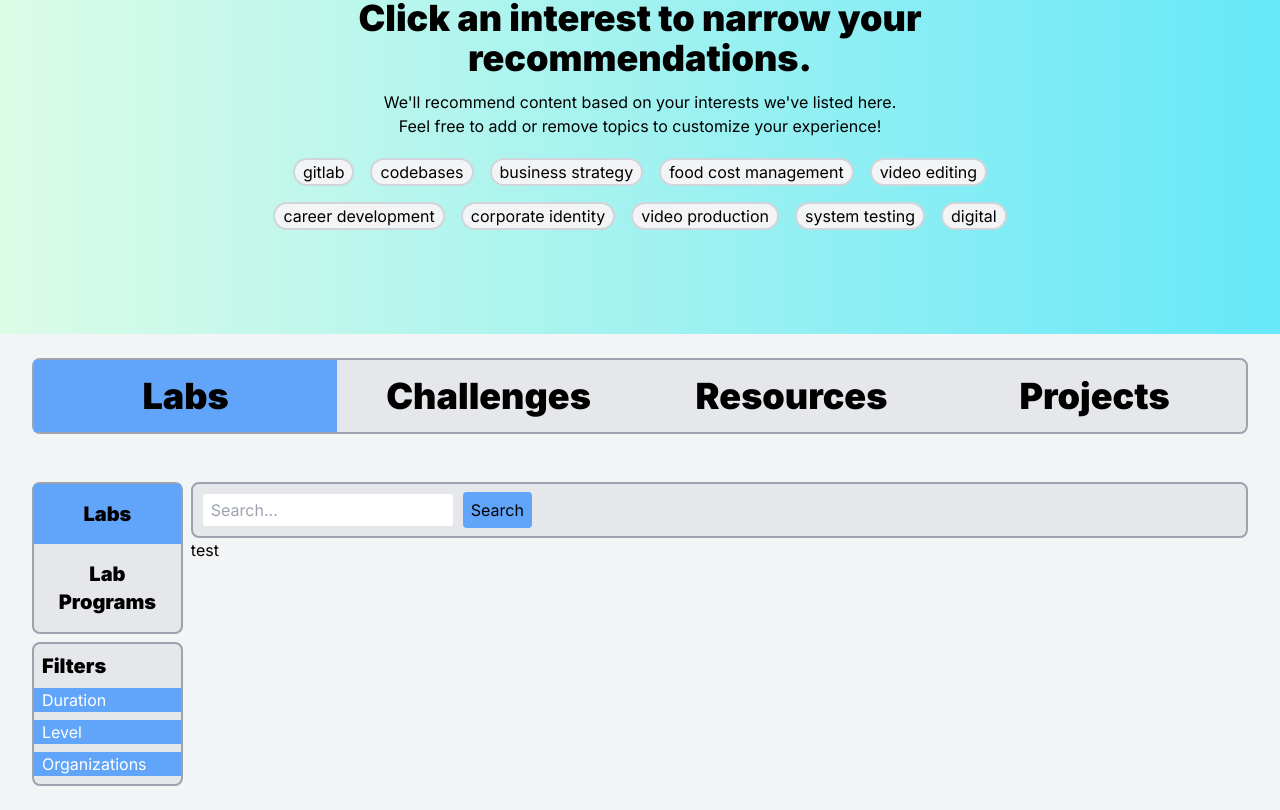
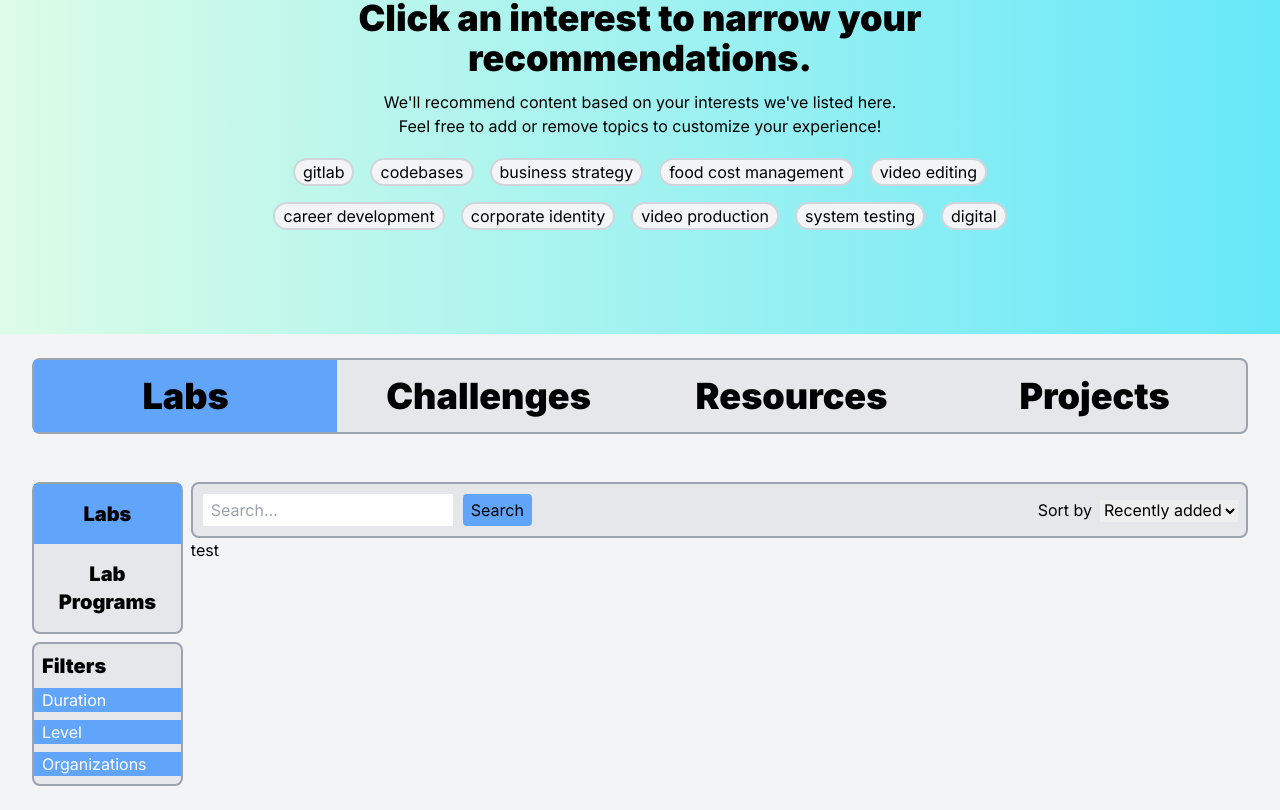
Before and after one commit to brandonduong/Prepr, a Next.js app: page / in a window 1280 px wide. Shown: the part 387-1197 px from the top of the page. Built offline with nearby package versions, Linux system fonts and the light colour scheme.

Commit message:
added search

```diff
--- a/app/page.tsx
+++ b/app/page.tsx
@@ -97,13 +97,22 @@ export default function Home() {
             </div>
           </div>
           <div className="w-full ml-2">
-            <div className="flex rounded-lg border-2 border-gray-400 dark:border-gray-300 bg-gray-200 p-2">
-              <Search />
-              <button className="ml-2 px-2 py-1 bg-blue-400 rounded">
-                Search
-              </button>
+            <div className="flex justify-between items-center rounded-lg border-2 border-gray-400 dark:border-gray-300 bg-gray-200 p-2">
+              <div>
+                <Search />
+                <button className="ml-2 px-2 py-1 bg-blue-400 rounded">
+                  Search
+                </button>
+              </div>
+              <div>
+                <span className="mr-2">Sort by</span>
+                <select>
+                  <option value="Recently added">Recently added</option>
+                  <option value="Most popular">Most popular</option>
+                </select>
+              </div>
             </div>
-            test
+            <div>test</div>
           </div>
         </div>
       </section>
```
